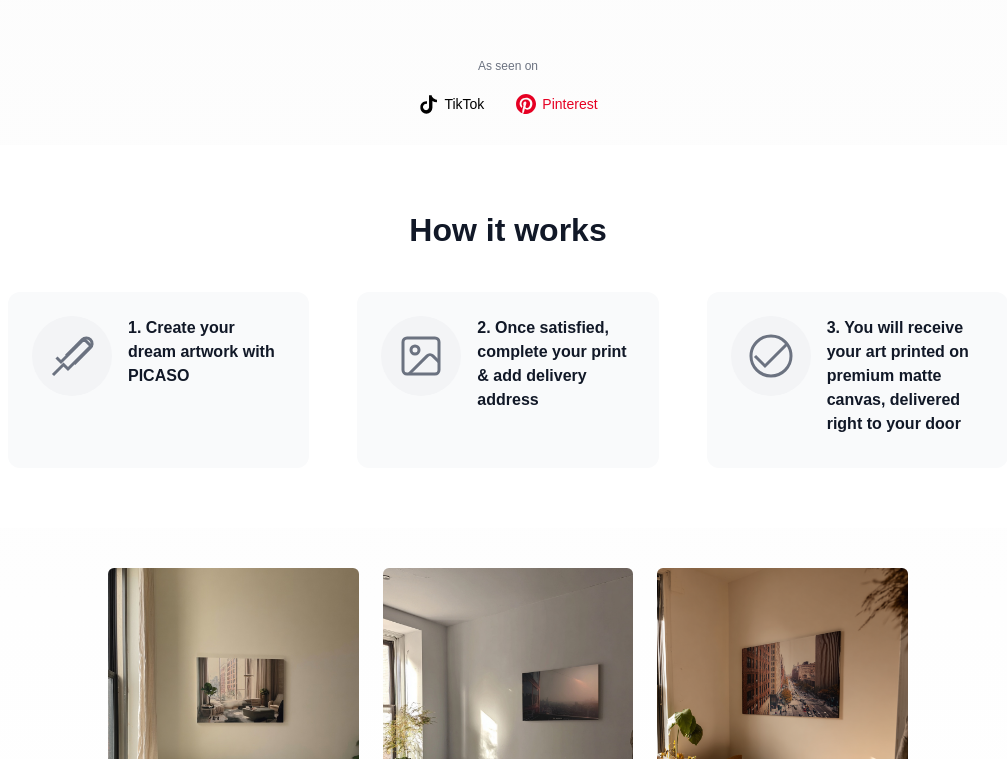
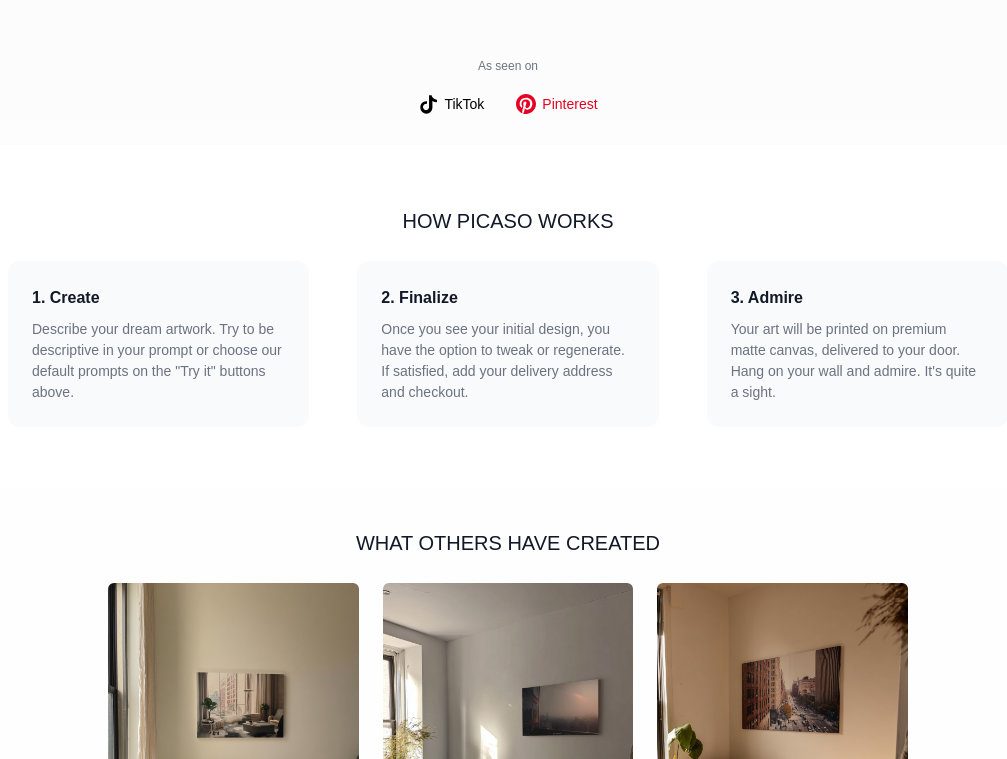
Before and after one commit to nathanielwalker1/picaso4, a website built with Vite: page index.html in a window 1280 px wide. Shown: the part 926-1685 px from the top of the page, without its empty margins (132-1139 px from the left). Built offline with nearby package versions, Linux system fonts and the light colour scheme; some packages are replaced by stand-ins of ours; no server answers; a web font is replaced by a local one.

Commit message:
styling and retry processing fix

```diff
--- a/index.html
+++ b/index.html
@@ -3,7 +3,7 @@
 <head>
   <meta charset="UTF-8">
   <meta name="viewport" content="width=device-width, initial-scale=1.0">
-  <title>PICASO - Turn your imagination into quality art prints</title>
+  <title>PICASO - Art prints in seconds</title>
 
   <!-- Google Fonts -->
   <link rel="preconnect" href="https://fonts.googleapis.com">
@@ -39,12 +39,13 @@
             <textarea
               id="promptInput"
               class="prompt-input"
-              placeholder="a French woman sipping wine at a 1930s Parisien bar"
+              placeholder="a French woman sipping wine at a 1930s Parisien bar.."
               maxlength="500"
               rows="1"
             ></textarea>
             <button class="start-btn" id="startBtn">Create</button>
           </div>
+          <div class="prompt-error" id="promptError">PICASO needs more to work with. Try something with more than three words.</div>
         </div>
 
       </div>
@@ -126,42 +127,26 @@
     <!-- How It Works Section -->
     <section class="how-it-works">
       <div class="container">
-        <h2 class="section-title">How it works</h2>
+        <h2 class="section-title">HOW PICASO WORKS</h2>
         <div class="steps">
           <div class="step">
-            <div class="step-icon">
-              <svg width="48" height="48" viewBox="0 0 24 24" fill="none" stroke="currentColor" stroke-width="1.5">
-                <path d="m9.06 11.9 8.07-8.06a2.85 2.85 0 1 1 4.03 4.03l-8.06 8.08"/>
-                <path d="m2.5 21.5 5.25-5.25L10 18.5 21.5 7l-3.5-3.5L6.5 15 4.25 12.75"/>
-              </svg>
-            </div>
             <div class="step-content">
-              <h3>1. Create your dream artwork with PICASO</h3>
+              <h3><strong>1. Create</strong></h3>
+              <p>Describe your dream artwork. Try to be descriptive in your prompt or choose our default prompts on the "Try it" buttons above.</p>
             </div>
           </div>
 
           <div class="step">
-            <div class="step-icon">
-              <svg width="48" height="48" viewBox="0 0 24 24" fill="none" stroke="currentColor" stroke-width="1.5">
-                <rect x="3" y="3" width="18" height="18" rx="2" ry="2"/>
-                <circle cx="9" cy="9" r="2"/>
-                <path d="m21 15-3.086-3.086a2 2 0 0 0-2.828 0L6 21"/>
-              </svg>
-            </div>
             <div class="step-content">
-              <h3>2. Once satisfied, complete your print & add delivery address</h3>
+              <h3><strong>2. Finalize</strong></h3>
+              <p>Once you see your initial design, you have the option to tweak or regenerate. If satisfied, add your delivery address and checkout.</p>
             </div>
           </div>
 
           <div class="step">
-            <div class="step-icon">
-              <svg width="48" height="48" viewBox="0 0 24 24" fill="none" stroke="currentColor" stroke-width="1.5">
-                <polyline points="20,6 9,17 4,12"/>
-                <path d="M12 22c5.523 0 10-4.477 10-10S17.523 2 12 2 2 6.477 2 12s4.477 10 10 10z"/>
-              </svg>
-            </div>
             <div class="step-content">
-              <h3>3. You will receive your art printed on premium matte canvas, delivered right to your door</h3>
+              <h3><strong>3. Admire</strong></h3>
+              <p>Your art will be printed on premium matte canvas, delivered to your door. Hang on your wall and admire. It's quite a sight.</p>
             </div>
           </div>
         </div>
@@ -171,6 +156,7 @@
     <!-- Customer Photos Section -->
     <section class="customer-photos">
       <div class="container">
+        <h2 class="section-title">WHAT OTHERS HAVE CREATED</h2>
         <div class="photos-grid">
           <div class="photo-item">
             <img src="/src/assets/alex.jpg" alt="Customer room installation" class="room-photo">
--- a/src/main.js
+++ b/src/main.js
@@ -5,6 +5,7 @@ import { getRateLimitStatus, recordGeneration, showRateLimitModal, showRemaining
 // DOM Elements
 const promptInput = document.getElementById('promptInput');
 const startBtn = document.getElementById('startBtn');
+const promptError = document.getElementById('promptError');
 const filterBtn = document.getElementById('filterBtn');
 const filterModal = document.getElementById('filterModal');
 const modalBackdrop = document.getElementById('modalBackdrop');
@@ -65,10 +66,15 @@ function autoResizeTextarea() {
   }
 }
 
-// Prompt validation - enable Start button when 3+ words
+// Prompt validation - hide error message when enough words
 function validatePrompt() {
   const words = promptInput.value.trim().split(/\s+/).filter(word => word.length > 0);
-  startBtn.disabled = words.length < 3;
+
+  // Hide error message if user has enough words
+  if (words.length >= 3) {
+    promptError.style.display = 'none';
+  }
+
   autoResizeTextarea();
 }
 
@@ -239,7 +245,8 @@ async function handleStartGeneration() {
   // Validate prompt
   const words = prompt.split(/\s+/).filter(word => word.length > 0);
   if (words.length < 3) {
-    alert('Please enter at least 3 words for your prompt.');
+    promptError.style.display = 'block';
+    promptInput.focus();
     return;
   }
 
@@ -323,7 +330,7 @@ startBtn.addEventListener('click', handleStartGeneration);
 
 // Handle Enter key in prompt input
 promptInput.addEventListener('keydown', function(event) {
-  if (event.key === 'Enter' && !startBtn.disabled) {
+  if (event.key === 'Enter') {
     event.preventDefault();
     handleStartGeneration();
   }
--- a/src/style.css
+++ b/src/style.css
@@ -134,13 +134,20 @@ body {
   margin-top: 8px;
 }
 
-.start-btn:hover:not(:disabled) {
+.start-btn:hover {
   background-color: #7C3AED;
 }
 
-.start-btn:disabled {
-  background-color: #D1D5DB;
-  cursor: not-allowed;
+.start-btn:active {
+  background-color: #6D28D9;
+}
+
+.prompt-error {
+  color: #EF4444;
+  font-size: 14px;
+  margin-top: 8px;
+  font-family: 'Kosugi', sans-serif;
+  display: none;
 }
 
 /* Trending Section */
@@ -213,8 +220,14 @@ body {
 }
 
 .try-this-btn:hover {
-  background-color: #F3F4F6;
-  border-color: #D1D5DB;
+  background-color: #8B5CF6;
+  color: white;
+  border-color: #8B5CF6;
+}
+
+.try-this-btn:active {
+  background-color: #7C3AED;
+  border-color: #7C3AED;
 }
 
 /* As Seen On Section */
@@ -340,11 +353,11 @@ body {
 }
 
 .section-title {
-  font-size: 32px;
-  font-weight: 600;
+  font-size: 20px;
+  font-weight: 400;
   text-align: center;
   color: #111827;
-  margin-bottom: 36px;
+  margin-bottom: 24px;
 }
 
 .steps {
@@ -356,25 +369,8 @@ body {
 }
 
 .step {
-  display: flex;
-  align-items: center;
-  gap: 24px;
-  text-align: left;
-  min-height: 120px;
-  padding: 20px 0;
-}
-
-.step-icon {
-  width: 80px;
-  height: 80px;
-  background-color: #F3F4F6;
-  border-radius: 50%;
-  display: flex;
-  align-items: center;
-  justify-content: center;
-  color: #6B7280;
-  flex-shrink: 0;
-  padding: 16px;
+  text-align: center;
+  padding: 20px;
 }
 
 .step-content {
@@ -383,8 +379,13 @@ body {
 
 .step-content h3 {
   font-size: 18px;
-  font-weight: 500;
-  color: #111827;
+  font-weight: 400;
+  margin-bottom: 8px;
+}
+
+.step-content p {
+  font-size: 16px;
+  color: #6B7280;
   line-height: 1.5;
   margin: 0;
 }
```
Also changed, not shown: about.html (+5 -3 lines), src/review.js (+10 -0 lines).
